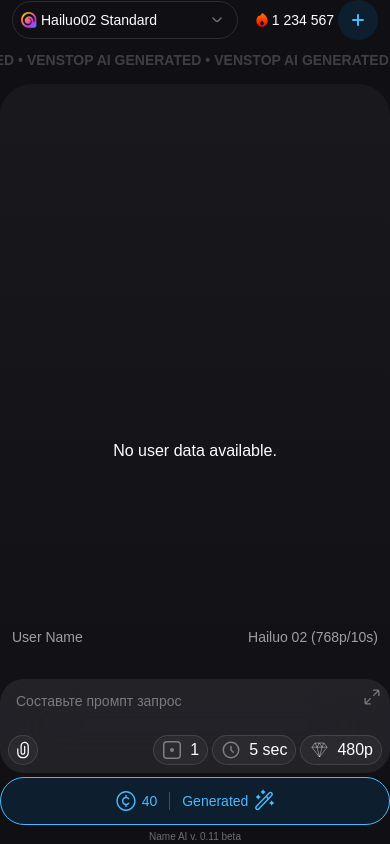
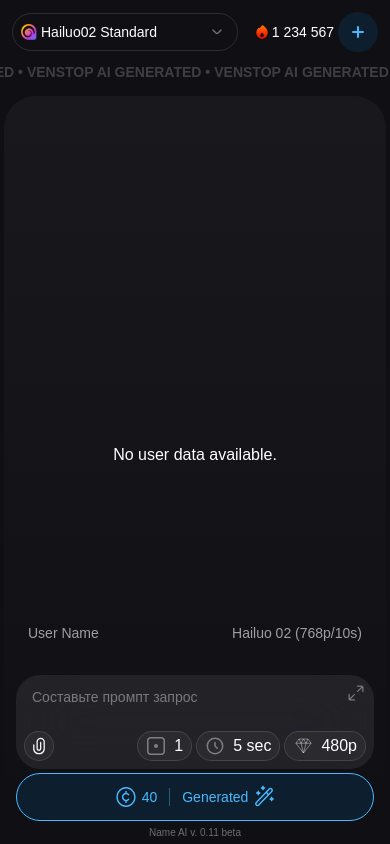
Before and after one commit to GSergiy13/pipeline-frontend, a Next.js app: page / in a window 390 px wide. Built offline with nearby package versions, Linux system fonts and the light colour scheme; a web font is replaced by a local one.

Commit message:
fix: adjust padding in Header and Footer components for improved layout consistency; update width utility in Tailwind config

```diff
--- a/src/app/globals.css
+++ b/src/app/globals.css
@@ -39,6 +39,6 @@ body {
 
 @media screen and (max-width: 640px) {
 	.tg-header {
-		padding-top: calc(var(--tg-safe-area-inset-top) + 44px);
+		padding-top: calc(var(--tg-safe-area-inset-top) + 32px);
 	}
 }
--- a/src/components/Home/Home.tsx
+++ b/src/components/Home/Home.tsx
@@ -8,7 +8,7 @@ export const HomePage = () => {
 	const userData = useSelector((state: RootState) => state.user)
 
 	return (
-		<div className='relative w-[calc(100vw-8px)] flex flex-1 flex-col px-3 pt-4 pb-0  mx-auto items-center justify-center bg-chat-gradient rounded-t-[32px]'>
+		<div className='relative flex flex-1 flex-col px-3 pt-4 pb-0 mx-auto items-center justify-center bg-chat-gradient rounded-t-[32px]'>
 			<div className='flex flex-col items-center justify-center w-full max-w-2xl -translate-y-1/2'>
 				{userData.user ? (
 					<div className='mt-4'>
--- a/src/components/layout/Footer/Footer.tsx
+++ b/src/components/layout/Footer/Footer.tsx
@@ -1,5 +1,5 @@
 export const Footer = () => {
 	return (
-		<footer className='text-[10px] text-white/40 text-center pt-1'>Name AI v. 0.11 beta</footer>
+		<footer className='text-[10px] text-white/40 text-center py-1'>Name AI v. 0.11 beta</footer>
 	)
 }
--- a/src/components/layout/Header/Header.tsx
+++ b/src/components/layout/Header/Header.tsx
@@ -8,8 +8,8 @@ import { MarqueeText } from './MarqueeText/MarqueeText'
 export const Header = () => {
 	return (
 		<header className='w-full pb-3 tg-header'>
-			<div className='flex flex-col '>
-				<div className=' w-full flex items-center justify-between px-3 mb-2'>
+			<div className='flex flex-col pt-3'>
+				<div className='w-full flex items-center justify-between px-3 mb-2'>
 					<DropDown data={modelgenerate} />
 
 					<Balance balance={1234567} />
--- a/src/components/layout/layout.tsx
+++ b/src/components/layout/layout.tsx
@@ -9,7 +9,7 @@ export const Layout = ({ children }: { children: React.ReactNode }) => {
 		<>
 			<div className='flex flex-col min-h-screen'>
 				<Header />
-				<main className='flex flex-grow w-full h-full'>{children}</main>
+				<main className='flex flex-grow w-full h-full px-1'>{children}</main>
 				<Footer />
 			</div>
 
--- a/src/components/СhatPromptPanel/СhatPromptPanel.tsx
+++ b/src/components/СhatPromptPanel/СhatPromptPanel.tsx
@@ -4,7 +4,7 @@ import { UserInfoPanel } from './UserInfoPanel/UserInfoPanel'
 
 export const ChatPromptPanel = () => {
 	return (
-		<div className='absolute bottom-0 flex flex-col mt-auto w-full z-40 transition-all duration-150 max-w-[640px] mx-auto left-1/2 -translate-x-1/2'>
+		<div className='absolute bottom-0 flex flex-col mt-auto w-full z-40 transition-all duration-150 max-w-[640px] mx-auto left-1/2 -translate-x-1/2 px-3'>
 			<UserInfoPanel />
 			<PromptInputWrapper />
 			<PromptGenerateButton />
--- a/tailwind.config.ts
+++ b/tailwind.config.ts
@@ -23,6 +23,9 @@ export default {
 			backgroundImage: {
 				'chat-gradient':
 					'linear-gradient(180deg, rgba(255, 255, 255, 0.04) 0%, rgba(15, 15, 20, 0.00) 100%)'
+			},
+			width: {
+				'vw-8': 'calc(100vw - 8px)'
 			}
 		}
 	},
```
